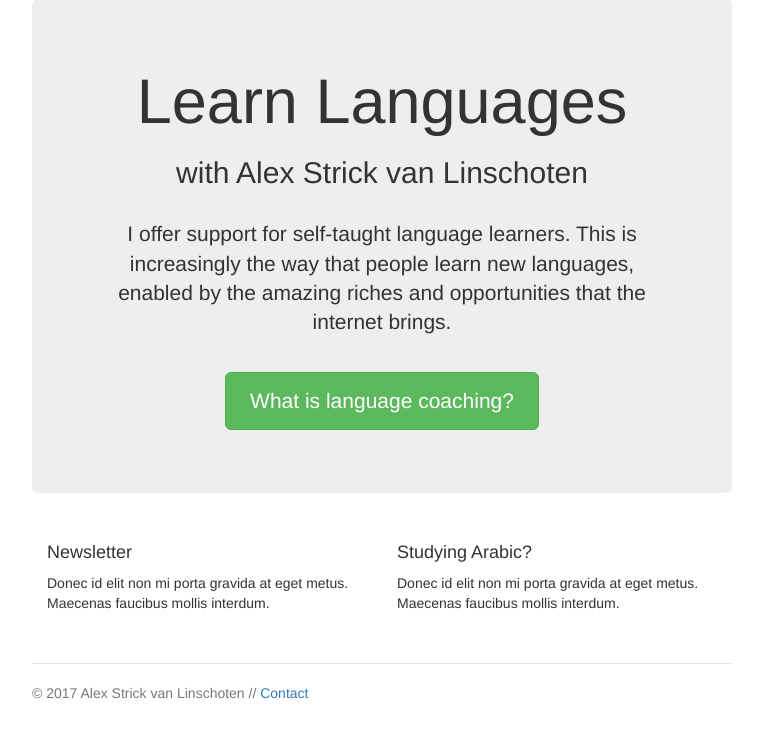
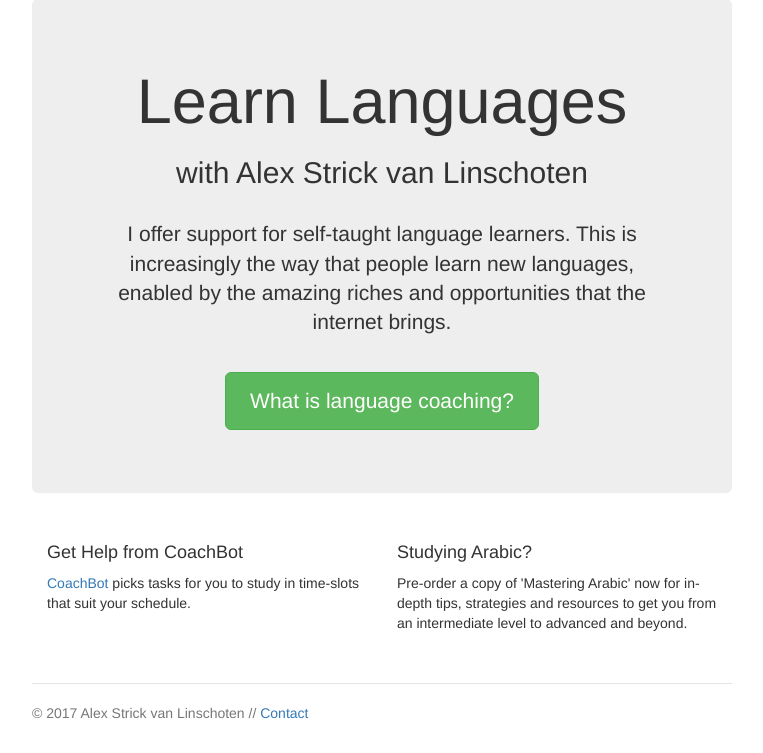
Before and after one commit to strickvl/languagecoach, a Flask app: page / in a window 1280 px wide. Shown: the part 112-865 px from the top of the page, without its empty margins (258-1021 px from the left). Before the commit the page ends 811 px from the top, so only its background shows below. Run offline with Flask 2, Linux system fonts and the light colour scheme; some libraries are stand-ins or nearby versions.

Commit message:
add basic text to frontpage

```diff
--- a/lc-app/app/templates/index.html
+++ b/lc-app/app/templates/index.html
@@ -26,14 +26,14 @@
 
       <div class="row marketing">
         <div class="col-lg-6">
-          <h4>Newsletter</h4>
-          <p>Donec id elit non mi porta gravida at eget metus. Maecenas faucibus mollis interdum.</p>
+          <h4>Get Help from CoachBot</h4>
+          <p><a href="/coachbot">CoachBot</a> picks tasks for you to study in time-slots that suit your schedule.</p>
 
         </div>
 
         <div class="col-lg-6">
           <h4>Studying Arabic?</h4>
-          <p>Donec id elit non mi porta gravida at eget metus. Maecenas faucibus mollis interdum.</p>
+          <p>Pre-order a copy of 'Mastering Arabic' now for in-depth tips, strategies and resources to get you from an intermediate level to advanced and beyond.</p>
 
         </div>
 
```
